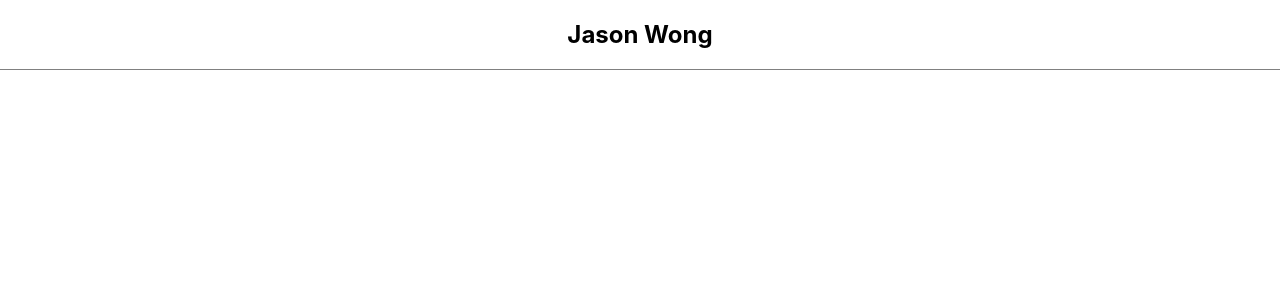
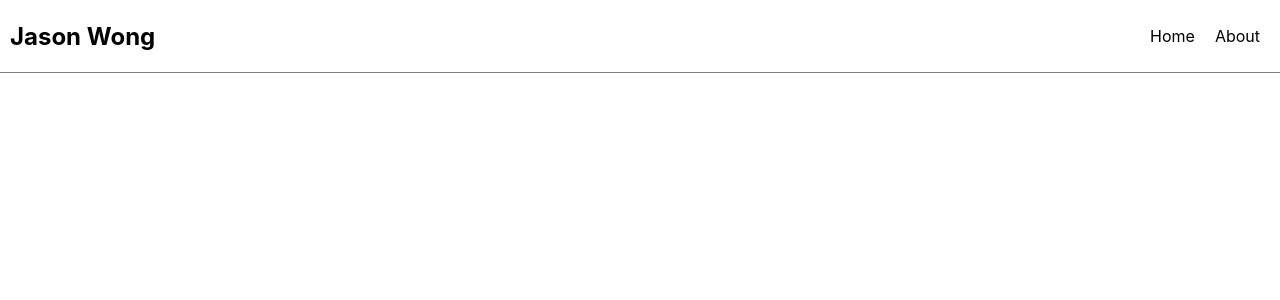
Before and after one commit to jw287962/portfolio_project, a React (Create React App) app: page / in a window 1280 px wide. Shown: the top 300 px of the page. Built offline with nearby package versions, Linux system fonts and the light colour scheme.

Commit message:
made a nav bar with home and about

```diff
--- a/src/components/Nav.js
+++ b/src/components/Nav.js
@@ -1,13 +1,19 @@
 import '../css/nav.css'
 import { Link } from 'react-router-dom';
+
 const Nav = () => {
   return (
     <nav className="mainNav">
         <h1>Jason Wong</h1>
-        <Link >
-          <about></about>
-        </Link>
 
+        <ul className='navList'>
+          <li>
+            <Link to={{ pathname: "/"}}>Home  </Link>
+          </li>
+          <li>
+            <Link to={{ pathname: "/about"}}>About  </Link>
+          </li>
+        </ul>
 
     </nav>
   )
--- a/src/css/nav.css
+++ b/src/css/nav.css
@@ -1,5 +1,37 @@
 
 .mainNav{
   border-bottom: 1px solid grey;
+  display: flex;
+  justify-content: space-between;
+  padding: 0px 10px;
+  align-items: center;
+
 
 }
+
+.navList{
+  display: flex;
+
+}
+
+.navList>li{
+  padding: 10px;
+  list-style: none;
+
+}
+.navList>li>a{
+  color: black;
+  text-decoration: none;
+  transition: color 1s ease-in-out;
+  background-color: white;
+}
+
+.navList>li>a:hover{
+  color: white;
+  transition: color 2s ease-in-out;
+  background-color: rgb(231, 231, 231);
+  padding: 6px;
+  border: 1px solid white;
+  border-radius: 10px;
+  text-decoration: none;
+}
```
